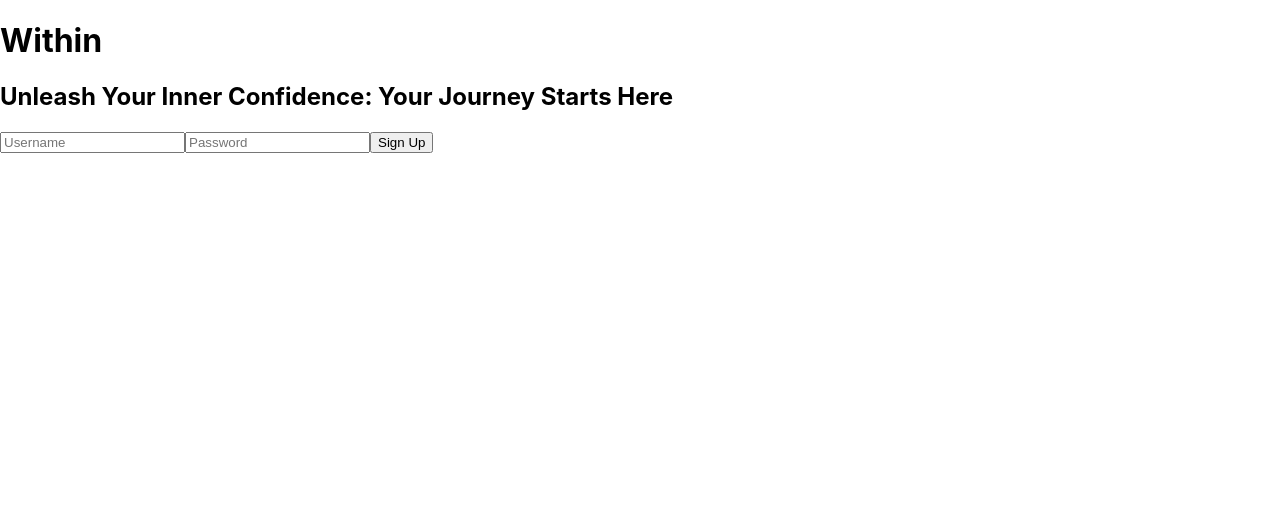
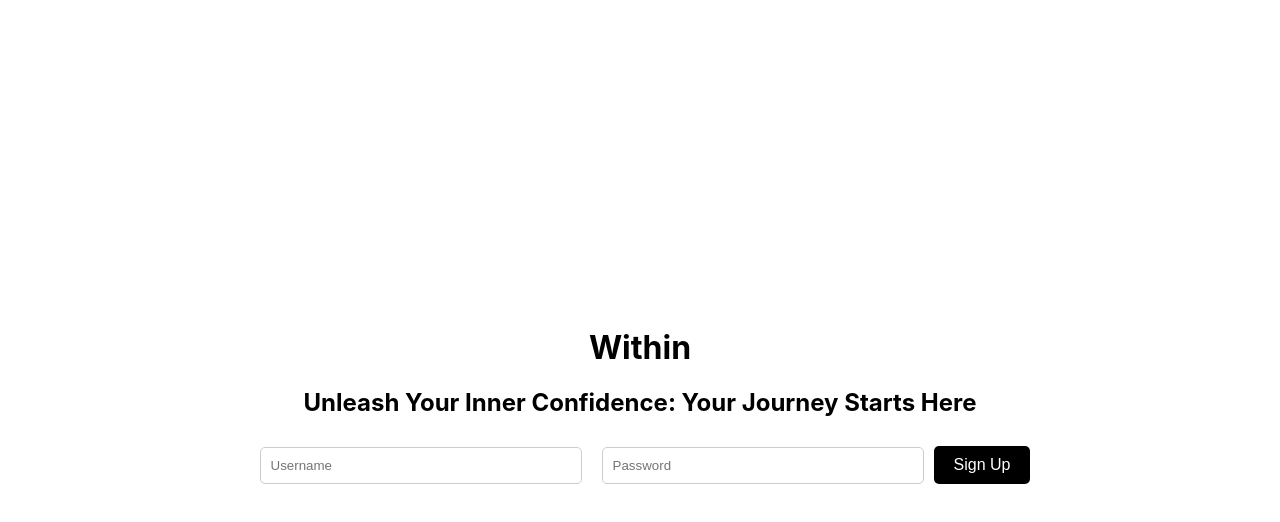
Before and after one commit to Karlilz/Within-Frontend, a React (Create React App) app: page /signup in a window 1280 px wide. Shown: the top 522 px of the page. Built offline with nearby package versions, Linux system fonts and the light colour scheme.

Commit message:
WelcomePage background Image added

```diff
--- a/src/App.css
+++ b/src/App.css
@@ -36,3 +36,107 @@
     transform: rotate(360deg);
   }
 }
+
+
+/* SIGNUP PAGE */
+.signup-container {
+  display: flex;
+  justify-content: center;
+  align-items: center;
+  height: 100vh;
+}
+
+.signup-form {
+  text-align: center;
+}
+
+.signup-input {
+  width: 300px; /* Adjust the width as needed */
+  padding: 10px;
+  margin: 10px;
+  border: 1px solid #ccc;
+  border-radius: 5px;
+}
+
+.signup-button {
+  background-color: rgb(0, 0, 0);
+  color: white;
+  padding: 10px 20px;
+  border: none;
+  border-radius: 5px;
+  cursor: pointer;
+  font-size: 16px;
+}
+
+/* LOGIN PAGE */
+.login-container {
+  display: flex;
+  justify-content: center;
+  align-items: center;
+  height: 100vh;
+}
+
+.login-form {
+  text-align: center;
+}
+
+.login-input {
+  width: 300px; /* Adjust the width as needed */
+  padding: 10px;
+  margin: 10px;
+  border: 1px solid #ccc;
+  border-radius: 5px;
+}
+
+.login-button {
+  background-color: #000000;
+  color: white;
+  padding: 10px 20px;
+  border: none;
+  border-radius: 5px;
+  cursor: pointer;
+  font-size: 16px;
+}
+
+.login-header {
+  text-align: center;
+}
+
+.login-signup-button {
+  background-color: #4caf50;
+  color: white;
+  padding: 10px 20px;
+  border: none;
+  border-radius: 5px;
+  cursor: pointer;
+  font-size: 16px;
+  margin-top: 20px; /* Adjust margin as needed */
+}
+
+/* WELCOME PAGE */
+.welcome-container {
+  display: flex;
+  flex-direction: column;
+  justify-content: center;
+  align-items: center;
+  height: 100vh;
+}
+
+.welcome-button {
+  background-color: #000000;
+  color: white;
+  padding: 10px 20px;
+  text-decoration: none;
+  margin: 10px;
+  border: none;
+  border-radius: 5px;
+  cursor: pointer;
+  font-size: 16px;
+  text-align: center;
+  display: block;
+  width: 200px; /* Adjust the width as needed */
+}
+
+.welcome-button:hover {
+  background-color: #000000;
+}
--- a/src/pages/Login.js
+++ b/src/pages/Login.js
@@ -1,8 +1,84 @@
+// NO CSS
+// import React, { useState } from 'react';
+// import { Link, Navigate, useNavigate } from 'react-router-dom';
+
+// function Login() {
+//   const URL = process.env.REACT_APP_URL;
+//   const navigate = useNavigate();
+//   const [username, setUsername] = useState('');
+//   const [password, setPassword] = useState('');
+
+//   const handleSubmit = async (e) => {
+//     e.preventDefault();
+
+//     const formData = new FormData();
+//     formData.append('username', username);
+//     formData.append('password', password);
+
+//     try {
+//       const response = await fetch("http://localhost:8000/login/", {
+//     //   const response = await fetch(URL + 'token/login/', {
+//         method: 'POST',
+//         body: formData,
+//       });
+
+//       if (response.ok) {
+//         const data = await response.json();
+//         const token = data.token;
+//         // Store the token in a secure way, such as in a state or a cookie.
+//         console.log('Received token:', token);
+//         console.log(data);
+//         localStorage.setItem('token', data.auth_token);
+//         navigate('/sessions');
+//       } else {
+//         console.error('Login failed');
+//       }
+//     } catch (error) {
+//       console.error('Error:', error);
+//     }
+//   };
+
+//   const handleSignUpClick = () => {
+//     navigate('/signup');
+//   };
+
+//   return (
+//     <div>
+//       <h2>Welcome Back!</h2>
+//       <form onSubmit={handleSubmit}>
+//         <div>
+//           <label>Username</label>
+//           <input
+//             type="text"
+//             value={username}
+//             onChange={(e) => setUsername(e.target.value)}
+//           />
+//         </div>
+//         <div>
+//           <label>Password</label>
+//           <input
+//             type="password"
+//             value={password}
+//             onChange={(e) => setPassword(e.target.value)}
+//           />
+//         </div>
+//         <button type="submit">Log In</button>
+//       </form>
+//       <div>
+//         Don't have an account? <button onClick={handleSignUpClick}>Sign Up</button>
+//       </div>
+//     </div>
+//   );
+// }
+
+// export default Login;
+
+
+// CSS
 import React, { useState } from 'react';
-import { Link, Navigate, useNavigate } from 'react-router-dom';
+import { useNavigate } from 'react-router-dom';
 
 function Login() {
-  const URL = process.env.REACT_APP_URL;
   const navigate = useNavigate();
   const [username, setUsername] = useState('');
   const [password, setPassword] = useState('');
@@ -16,7 +92,6 @@ function Login() {
 
     try {
       const response = await fetch("http://localhost:8000/login/", {
-    //   const response = await fetch(URL + 'token/login/', {
         method: 'POST',
         body: formData,
       });
@@ -24,7 +99,6 @@ function Login() {
       if (response.ok) {
         const data = await response.json();
         const token = data.token;
-        // Store the token in a secure way, such as in a state or a cookie.
         console.log('Received token:', token);
         console.log(data);
         localStorage.setItem('token', data.auth_token);
@@ -42,15 +116,19 @@ function Login() {
   };
 
   return (
-    <div>
-      <h2>Welcome Back!</h2>
-      <form onSubmit={handleSubmit}>
+    <div className="login-container">
+      <div className="login-header">
+        <h1>Within</h1>
+        <h2>Welcome Back!</h2>
+      </div>
+      <form onSubmit={handleSubmit} className="login-form">
         <div>
           <label>Username</label>
           <input
             type="text"
             value={username}
             onChange={(e) => setUsername(e.target.value)}
+            className="login-input"
           />
         </div>
         <div>
@@ -59,12 +137,13 @@ function Login() {
             type="password"
             value={password}
             onChange={(e) => setPassword(e.target.value)}
+            className="login-input"
           />
         </div>
-        <button type="submit">Log In</button>
+        <button type="submit" className="login-button">Log In</button>
       </form>
       <div>
-        Don't have an account? <button onClick={handleSignUpClick}>Sign Up</button>
+        Don't have an account? <button onClick={handleSignUpClick} className="login-button">Sign Up</button>
       </div>
     </div>
   );
--- a/src/pages/Signup.js
+++ b/src/pages/Signup.js
@@ -1,3 +1,60 @@
+// NO CSS
+// import React, { useState } from 'react';
+// import { useNavigate } from 'react-router-dom';
+
+// function SignupPage() {
+//   const [username, setUsername] = useState("");
+//   const [password, setPassword] = useState("");
+//   const navigate = useNavigate();
+
+//   const handleSignup = async (e) => {
+//     e.preventDefault();
+// //  const response = await fetch(URL + 'token/signup/', {
+//     const response = await fetch("http://localhost:8000/signup/", {
+//       method: "POST",
+//       headers: {
+//         "Content-Type": "application/json",
+//       },
+//       body: JSON.stringify({ username, password }),
+//     });
+
+//     if (response.ok) {
+//       console.log("Signup successful");
+//       navigate("/login");
+//     } else {
+//       const errorData = await response.json();
+//       console.error(errorData);
+//     }
+//   };
+
+//   return (
+//     <div>
+//       <form onSubmit={handleSignup}>
+//         <h1>Within</h1>
+//         <h2>Unleash Your Inner Confidence: Your Journey Starts Here</h2>
+//         <input
+//           type="username"
+//           placeholder="Username"
+//           value={username}
+//           onChange={(e) => setUsername(e.target.value)}
+//         />
+//         <input
+//           type="password"
+//           placeholder="Password"
+//           value={password}
+//           onChange={(e) => setPassword(e.target.value)}
+//         />
+//         <button type="submit">Sign Up</button>
+//       </form>
+//     </div>
+//   );
+// }
+
+// export default SignupPage;
+
+
+
+// CSS
 import React, { useState } from 'react';
 import { useNavigate } from 'react-router-dom';
 
@@ -8,7 +65,7 @@ function SignupPage() {
 
   const handleSignup = async (e) => {
     e.preventDefault();
-//  const response = await fetch(URL + 'token/signup/', {
+    // const response = await fetch(URL + 'token/signup/', {
     const response = await fetch("http://localhost:8000/signup/", {
       method: "POST",
       headers: {
@@ -27,8 +84,8 @@ function SignupPage() {
   };
 
   return (
-    <div>
-      <form onSubmit={handleSignup}>
+    <div className="signup-container">
+      <form onSubmit={handleSignup} className="signup-form">
         <h1>Within</h1>
         <h2>Unleash Your Inner Confidence: Your Journey Starts Here</h2>
         <input
@@ -36,14 +93,16 @@ function SignupPage() {
           placeholder="Username"
           value={username}
           onChange={(e) => setUsername(e.target.value)}
+          className="signup-input"
         />
         <input
           type="password"
           placeholder="Password"
           value={password}
           onChange={(e) => setPassword(e.target.value)}
+          className="signup-input"
         />
-        <button type="submit">Sign Up</button>
+        <button type="submit" className="signup-button">Sign Up</button>
       </form>
     </div>
   );
--- a/src/pages/Welcome.js
+++ b/src/pages/Welcome.js
@@ -1,19 +1,57 @@
+// NO CSS
+// import React from 'react';
+// import { Link } from 'react-router-dom';
+
+// const WelcomePage = () => {
+//   return (
+//     <div className="welcome-container">
+//       <header>
+//         <h1>Within</h1>
+//         <h2>Ignite the Possible</h2>
+//       </header>
+//       <div className="button-container">
+//         <Link to="/login">
+//           <button>Login</button>
+//         </Link>
+//         <Link to="/signup">
+//           <button>Signup</button>
+//         </Link>
+//       </div>
+//     </div>
+//   );
+// };
+
+// export default WelcomePage;
+
+
+// CSS
 import React from 'react';
 import { Link } from 'react-router-dom';
 
 const WelcomePage = () => {
+    const backgroundStyle = {
+      backgroundImage: 'url(/Images/WithinWelcome2.png)',
+      backgroundSize: 'cover',
+      backgroundPosition: 'center',
+      height: '100vh',
+      display: 'flex',
+      flexDirection: 'column',
+      justifyContent: 'center',
+      alignItems: 'center',
+    };
+
     return (
-    <div className="welcome-container">
+      <div style={backgroundStyle}>
         <header>
           <h1>Within</h1>
           <h2>Ignite the Possible</h2>
         </header>
         <div className="button-container">
-        <Link to="/login">
-          <button>Login</button>
+          <Link to="/login" className="welcome-button">
+            Login
           </Link>
-        <Link to="/signup">
-          <button>Signup</button>
+          <Link to="/signup" className="welcome-button">
+            Signup
           </Link>
         </div>
       </div>
--- a/src/router.js
+++ b/src/router.js
@@ -6,12 +6,14 @@ import {createBrowserRouter,createRoutesFromElements,Route} from "react-router-d
 import Login from "./pages/Login";
 import Signup from "./pages/Signup";
 import App from './App';
+import Welcome from './pages/Welcome';
 
 // Main Router component
 const router = createBrowserRouter(
     createRoutesFromElements(
       <>
         <Route path="/" element={<App />}>
+            <Route path='/Within' element={<Welcome/>}/>
             <Route path="/login" element={<Login/>}/>
             <Route path="/signup" element={<Signup/>}/>
         </Route>
```
Also changed, not shown: public/Images/WithinWelcome.png (added), public/Images/WithinWelcome2.png (added). Lines whose indentation alone changed are shown as unchanged.
